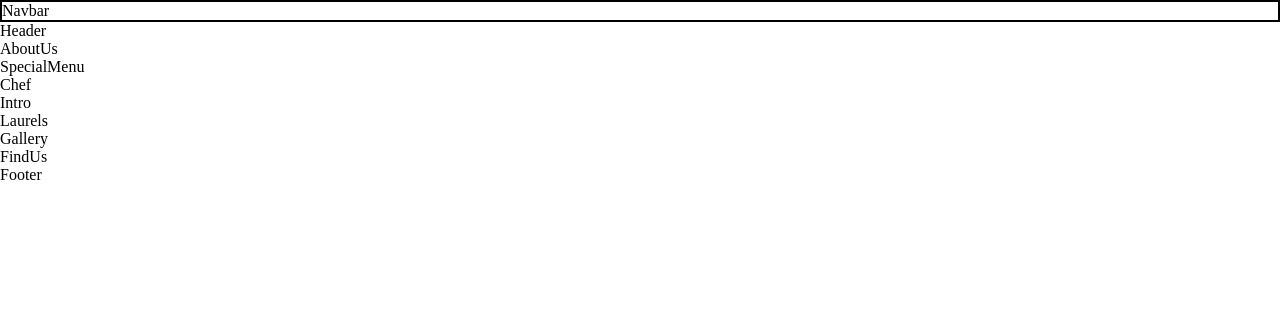
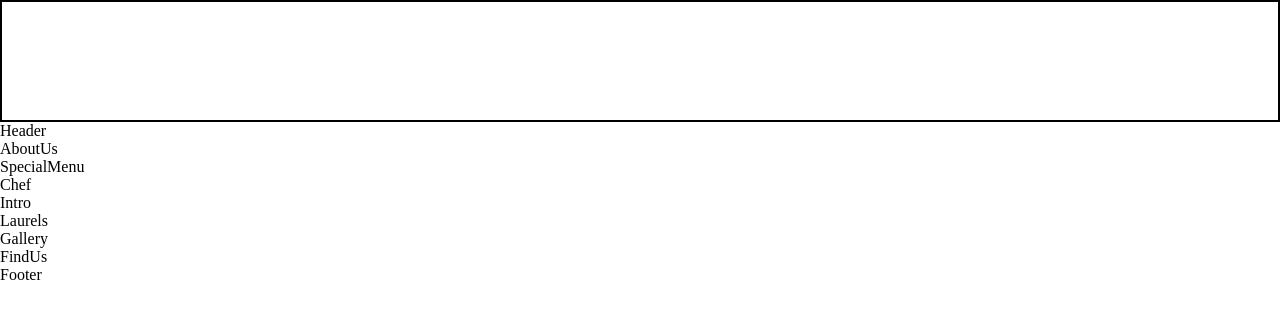
Before and after one commit to jdeltoro88/allstarsink.com, a React (Create React App) app in the folder allstarsink.com/: page / in a window 1280 px wide. Shown: the top 318 px of the page. Built offline with nearby package versions, Linux system fonts and the light colour scheme; a web font is replaced by a local one.

Commit message:
+applogo

```diff
--- a/allstarsink.com/src/components/Navbar/Navbar.jsx
+++ b/allstarsink.com/src/components/Navbar/Navbar.jsx
@@ -7,7 +7,10 @@
 
 const Navbar = () => (
   <nav className="app__navbar">
-    Navbar
+    <div className="app__navbar-logo">
+      <img src={images.gericht} alt="app logo"/>
+    </div>
+
   </nav>
 );
 
```
